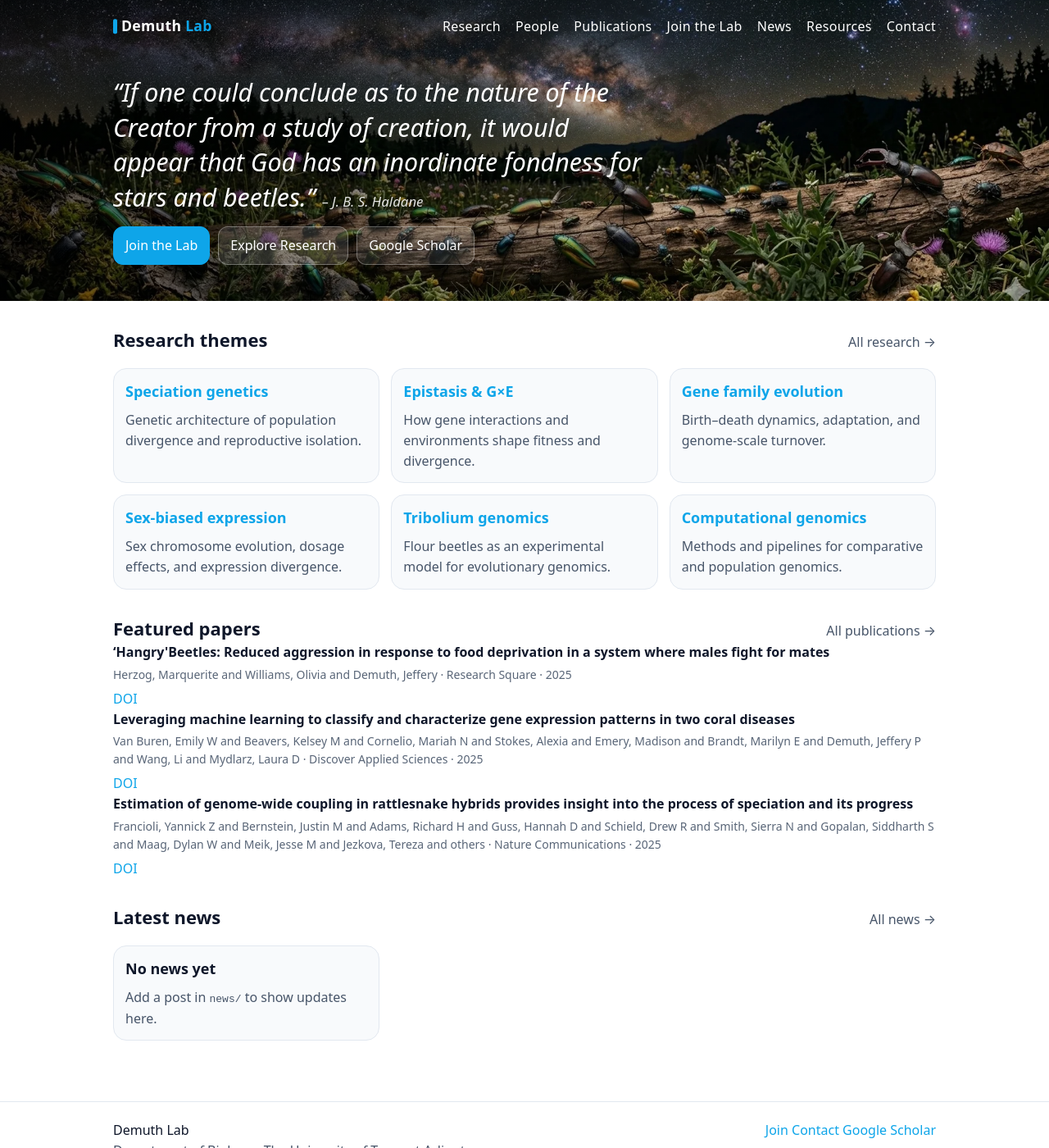
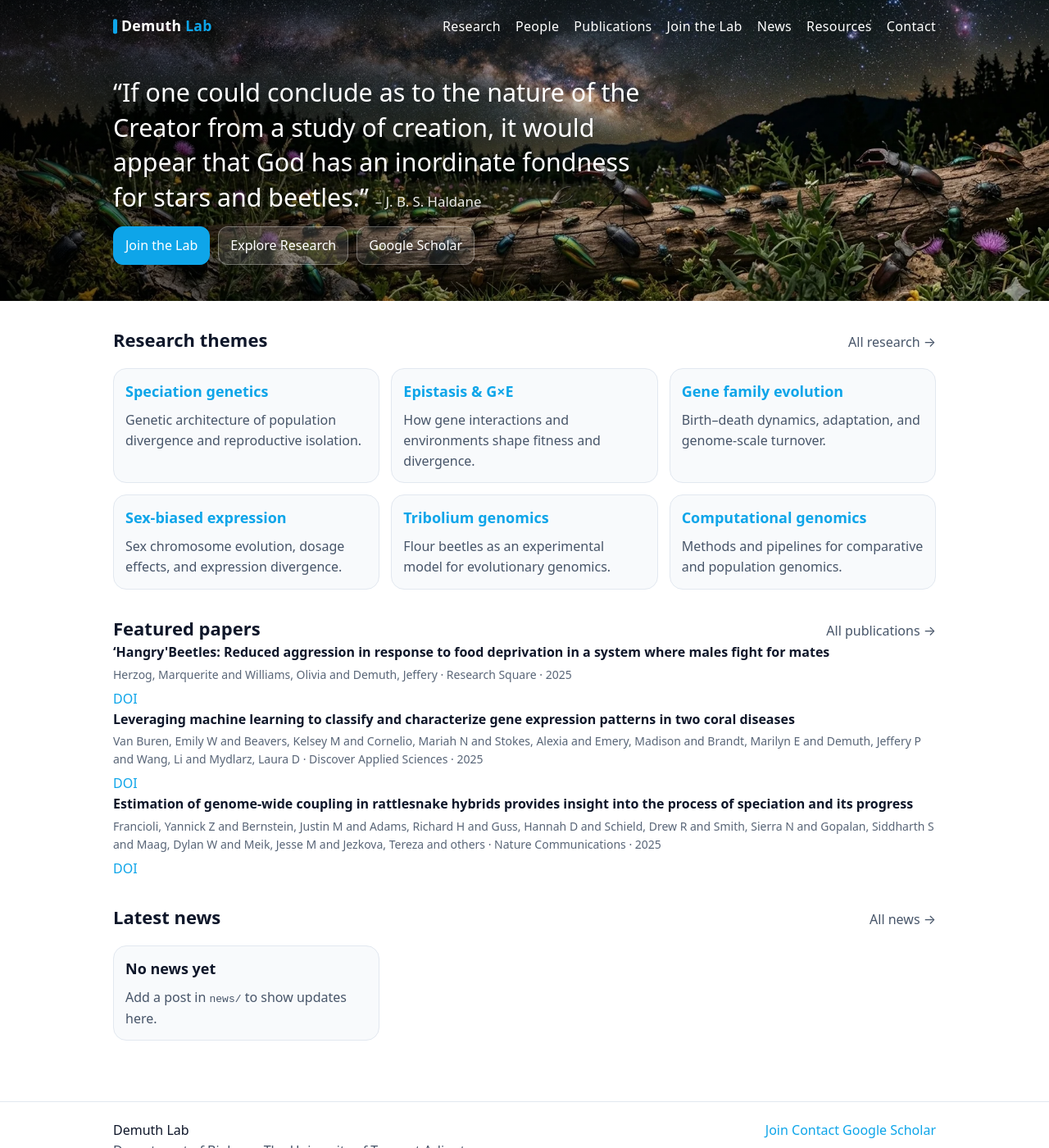
Before and after one commit to demuth-lab/demuth-lab.github.io, a Jekyll site: the page built from index.md, in a window 1280 px wide and 1400 px high. Shown: the whole window at 82% size. Built offline with Jekyll 4.4.1, drawn with Linux system fonts in a browser that asks for light colours.

Commit message:
Update main.css

```diff
--- a/assets/css/main.css
+++ b/assets/css/main.css
@@ -196,7 +196,6 @@ a:hover{text-decoration:underline}
   font-size:1.9rem;
   line-height:1.4;
   font-weight:350;
-  font-style:italic;
   color:#fff;
   max-width:650px;
 }
@@ -204,7 +203,7 @@ a:hover{text-decoration:underline}
 .hero-attrib{
   margin:0 0 16px;
   font-size:1.05rem;
-  color:rgba(255,255,255,0.88);
+  color:rgba(255,255,255,0.90);
   text-align:right;
   max-width:650px;
 }
```
